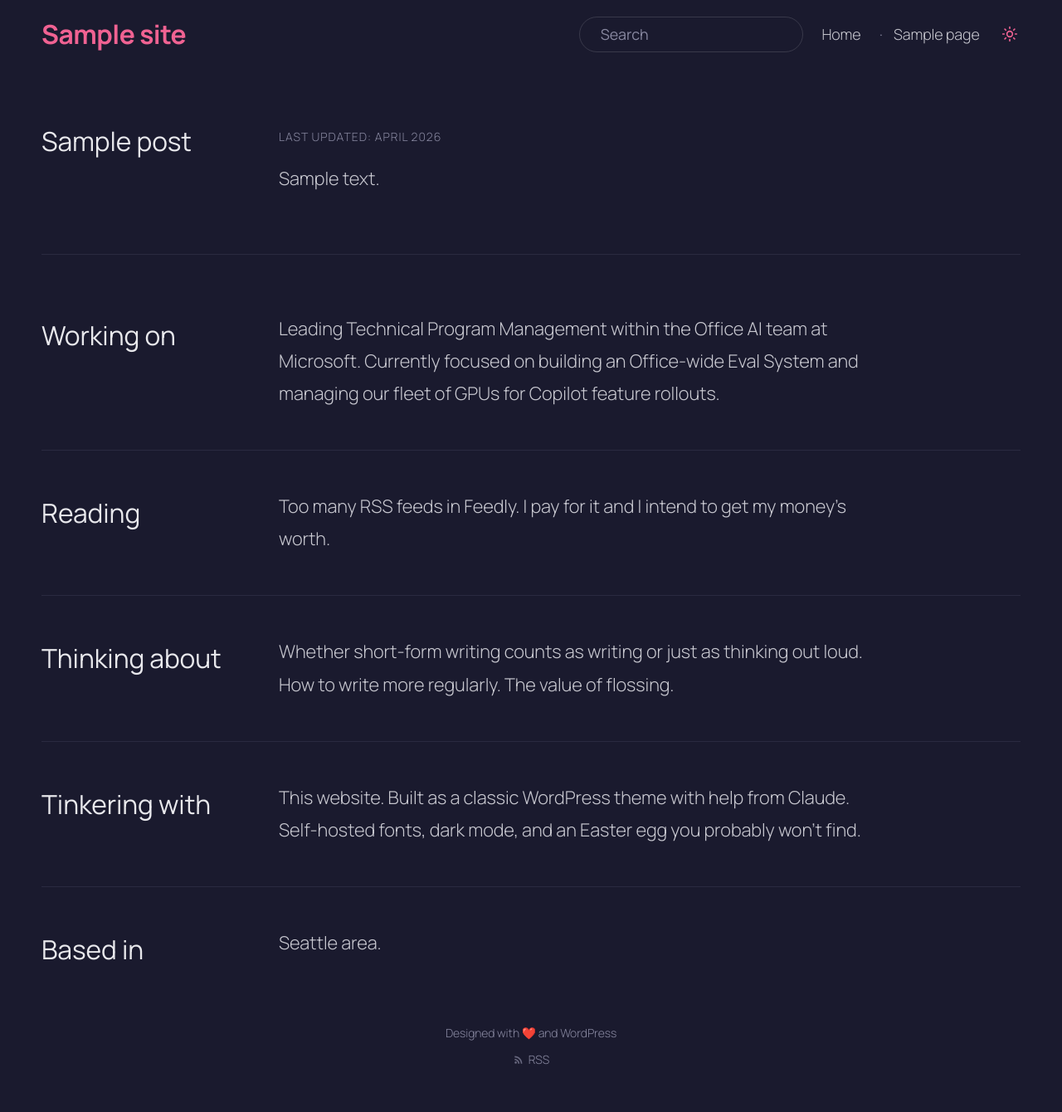
After one commit to drrill/hello-world, a WordPress theme: template michaelrill/page-now.php in a window 1280 px wide. The commit adds this page. Shown: the whole page at 83% size. Run offline with PHP 8.4 and a stand-in for WordPress, Linux system fonts and the light colour scheme; the site name, menu and one post (Sample post) are stand-ins, and other content is empty.

Commit message:
Add Now page template with timeline-style layout (v1.5.4)
- Custom template "Now" (page-now.php) with two-column layout
- Sections: Working on, Reading, Thinking about, Tinkering with, Based in
- "Last updated" date at top in muted uppercase
- Reuses timeline CSS from About page
- Added Now to fallback nav menu

https://claude.ai/code/session_01A6T54QAismwnbMDD3tczK3

```diff
--- a/michaelrill/header.php
+++ b/michaelrill/header.php
@@ -68,6 +68,7 @@
 							<li><a href="<?php echo esc_url( home_url( '/type/aside/' ) ); ?>">Asides</a></li>
 							<li><a href="<?php echo esc_url( home_url( '/archive/' ) ); ?>">Archive</a></li>
 							<li><a href="<?php echo esc_url( home_url( '/about/' ) ); ?>">About</a></li>
+							<li><a href="<?php echo esc_url( home_url( '/now/' ) ); ?>">Now</a></li>
 							<li><a href="<?php echo esc_url( home_url( '/contact/' ) ); ?>">Contact</a></li>
 						</ul>
 						<?php
--- /dev/null
+++ b/michaelrill/page-now.php
@@ -0,0 +1,89 @@
+<?php
+/**
+ * Template Name: Now
+ *
+ * Custom page template for the Now page.
+ * Two-column layout with labels on the left and content on the right,
+ * matching the timeline style from the About page.
+ *
+ * Edit the sections below to update what you're up to.
+ * Last updated date appears at the top.
+ *
+ * @package MichaelRill
+ */
+
+get_header();
+?>
+
+<main id="primary" class="site-main">
+
+	<?php while ( have_posts() ) : the_post(); ?>
+		<article id="post-<?php the_ID(); ?>" <?php post_class( 'about-entry' ); ?>>
+			<div class="about-layout">
+				<div class="about-label-column">
+					<h1 class="entry-title"><?php the_title(); ?></h1>
+				</div>
+				<div class="about-content-column">
+					<p class="now-updated">Last updated: April 2026</p>
+					<?php if ( get_the_content() ) : ?>
+						<div class="entry-content">
+							<?php the_content(); ?>
+						</div>
+					<?php endif; ?>
+				</div>
+			</div>
+		</article>
+	<?php endwhile; ?>
+
+	<section class="now-section">
+
+		<div class="timeline-layout timeline-group">
+			<div class="timeline-meta-column">
+				<h3 class="timeline-entry-title">Working on</h3>
+			</div>
+			<div class="timeline-content-column">
+				<p>Leading Technical Program Management within the Office AI team at Microsoft. Currently focused on building an Office-wide Eval System and managing our fleet of GPUs for Copilot feature rollouts.</p>
+			</div>
+		</div>
+
+		<div class="timeline-layout timeline-group">
+			<div class="timeline-meta-column">
+				<h3 class="timeline-entry-title">Reading</h3>
+			</div>
+			<div class="timeline-content-column">
+				<p>Too many RSS feeds in Feedly. I pay for it and I intend to get my money&rsquo;s worth.</p>
+			</div>
+		</div>
+
+		<div class="timeline-layout timeline-group">
+			<div class="timeline-meta-column">
+				<h3 class="timeline-entry-title">Thinking about</h3>
+			</div>
+			<div class="timeline-content-column">
+				<p>Whether short-form writing counts as writing or just as thinking out loud. How to write more regularly. The value of flossing.</p>
+			</div>
+		</div>
+
+		<div class="timeline-layout timeline-group">
+			<div class="timeline-meta-column">
+				<h3 class="timeline-entry-title">Tinkering with</h3>
+			</div>
+			<div class="timeline-content-column">
+				<p>This website. Built as a classic WordPress theme with help from Claude. Self-hosted fonts, dark mode, and an Easter egg you probably won&rsquo;t find.</p>
+			</div>
+		</div>
+
+		<div class="timeline-layout timeline-group">
+			<div class="timeline-meta-column">
+				<h3 class="timeline-entry-title">Based in</h3>
+			</div>
+			<div class="timeline-content-column">
+				<p>Seattle area.</p>
+			</div>
+		</div>
+
+	</section>
+
+</main>
+
+<?php get_footer(); ?>
--- a/michaelrill/style.css
+++ b/michaelrill/style.css
@@ -3,7 +3,7 @@ Theme Name: Michael Rill
 Theme URI: https://michaelrill.xyz
 Author: Michael Rill
 Description: A minimal classic WordPress theme for michaelrill.xyz. Manrope typography, two-column post layout, aside post format support.
-Version: 1.5.3
+Version: 1.5.4
 Requires at least: 6.0
 Tested up to: 6.7
 Requires PHP: 8.0
@@ -1508,7 +1508,23 @@ figcaption {
    Timeline (About page)
    ========================================================================== */
 
-.timeline-section {
+/* Now page */
+.now-updated {
+  font-size: var(--font-size-small);
+  color: var(--color-muted);
+  text-transform: uppercase;
+  letter-spacing: 1px;
+  margin-bottom: var(--spacing-30);
+}
+
+.now-section .timeline-group:last-child {
+  border-bottom: none;
+  margin-bottom: 0;
+  padding-bottom: 0;
+}
+
+.timeline-section,
+.now-section {
   margin-top: var(--spacing-60);
   padding-top: var(--spacing-60);
   border-top: 1px solid var(--color-post-border);
```
